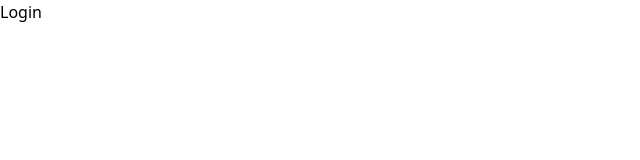
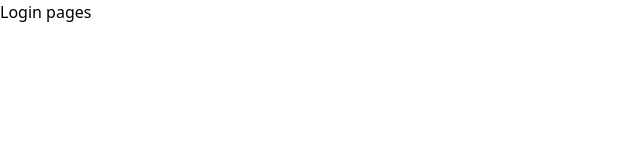
Before and after one commit to Mubashar217/my-web-cloth, a Next.js app: page /Login in a window 1280 px wide. Shown: the top 160 px of the page, without its empty margins (0-640 px from the left). Built offline with nearby package versions, Linux system fonts and the light colour scheme.

Commit message:
Update page.tsx

```diff
--- a/app/Login/page.tsx
+++ b/app/Login/page.tsx
@@ -1,3 +1,3 @@
 export default function page() {
-    return <h1>Login</h1>
+    return <h1>Login pages</h1>
   }
```
